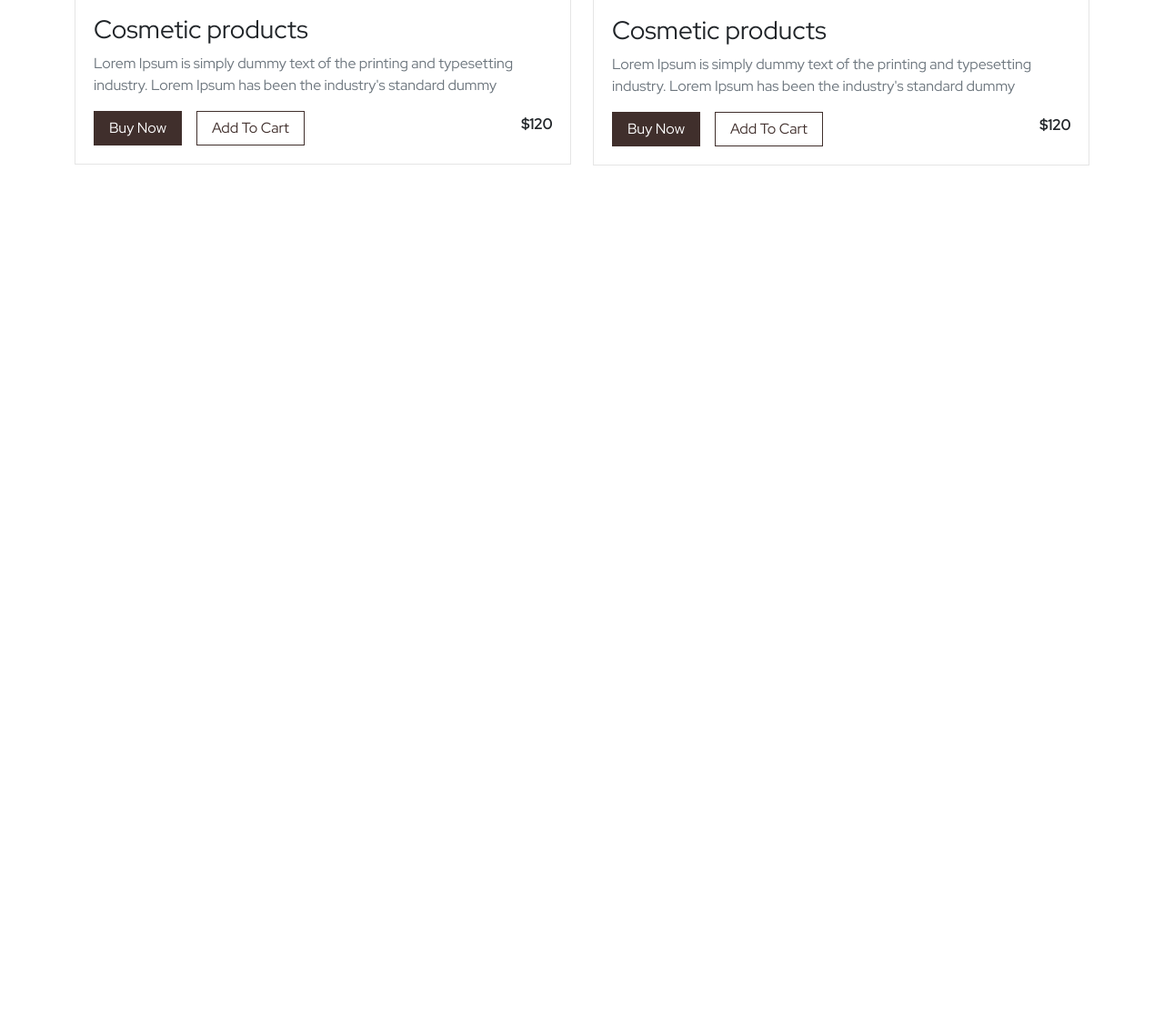
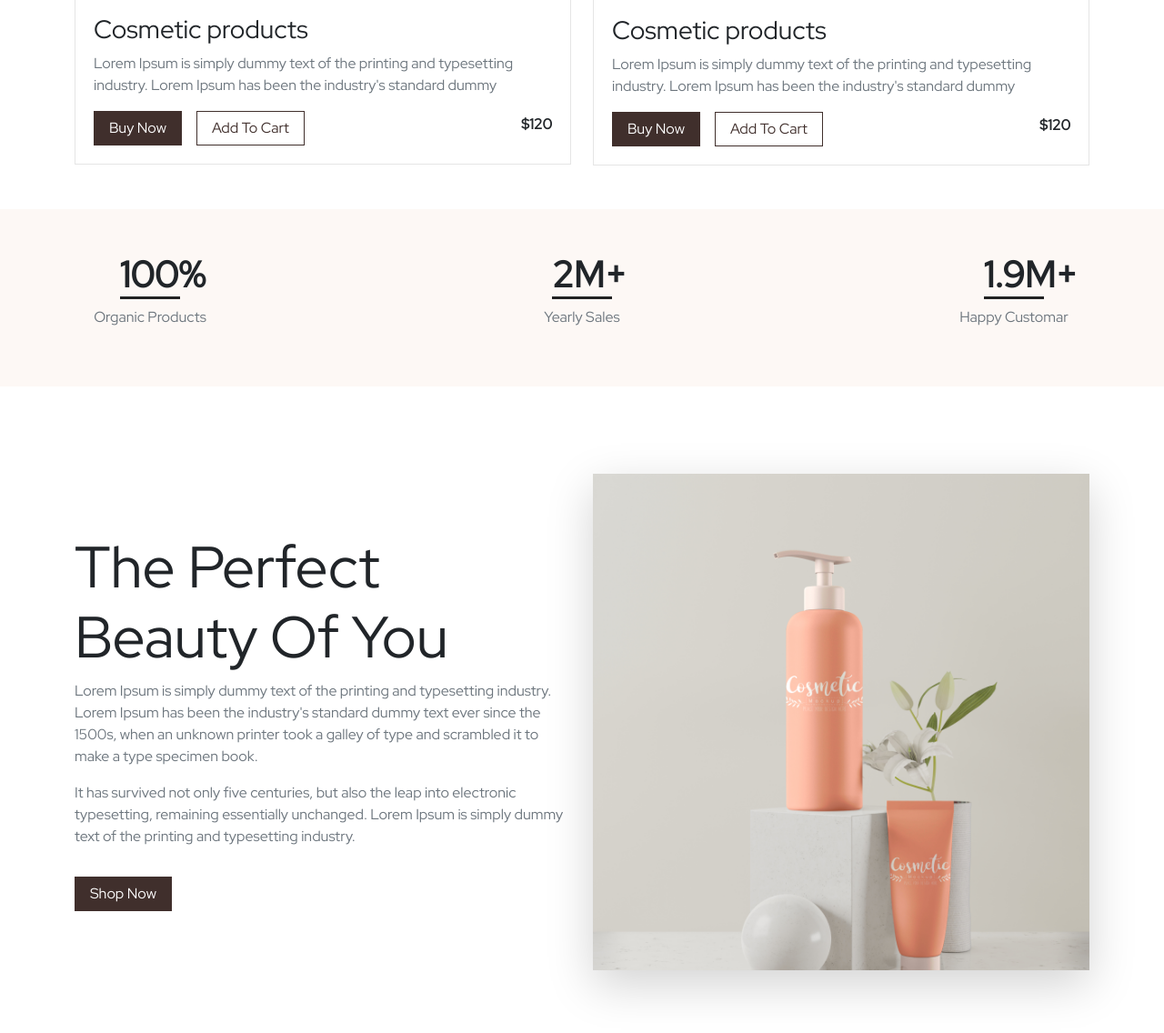
Before and after one commit to Abdessamadds/cosmetic_product_landing_page, a plain HTML site: page index.html in a window 1280 px wide. Shown: the part 1268-2404 px from the top of the page at 91% size. Before the commit the page ends 1498 px from the top, so only its background shows below. Drawn offline with nearby package versions, Linux system fonts and the light colour scheme.

Commit message:
70% of progress

```diff
--- a/index.html
+++ b/index.html
@@ -145,6 +145,47 @@
     </section>
 
 
+    <section class="people my-5 py-5">
+        <div class="container">
+            <div class="row justify-content-between align-items-center">
+                <div class="col-md-2 d-flex flex-column align-items-center">
+                    <h1 class="fw-bold top">100%</h1>
+                    <p class="text-muted bottom">Organic Products</p>
+                </div>
+                <div class="col-md-2 d-flex flex-column align-items-center">
+                    <h1 class="fw-bold bottom">2M+</h1>
+                    <p class="text-muted top">Yearly Sales</p>
+                </div>
+                <div class="col-md-2 d-flex flex-column align-items-center">
+                    <h1 class="fw-bold top">1.9M+</h1>
+                    <p class="text-muted bottom">Happy Customar</p>
+                </div>
+            </div>
+        </div>
+    </section>
+
+
+    <section class="ps my-5 py-5">
+        <div class="container">
+            <div class="row align-items-center">
+                <div class="col-md-6 sol">
+                    <h1 class="display-3">The Perfect Beauty Of You</h1>
+                    <p class="text-muted">Lorem Ipsum is simply dummy text of the printing and typesetting industry.
+                        Lorem Ipsum has been
+                        the industry's standard dummy text ever since the 1500s, when an unknown printer took a galley
+                        of type and scrambled it to make a type specimen book.</p>
+                    <p class="text-muted">It has survived not only five centuries, but also the leap into electronic
+                        typesetting, remaining
+                        essentially unchanged. Lorem Ipsum is simply dummy text of the printing and typesetting
+                        industry.</p>
+                    <button type="button" class="button mt-3">Shop Now</button>
+                </div>
+                <div class="col-md-6 sag">
+                    <img src="img/Rectangle 8 (1).png" class="img-fluid shadow-lg" alt="">
+                </div>
+            </div>
+        </div>
+    </section>
 
 
 
```
